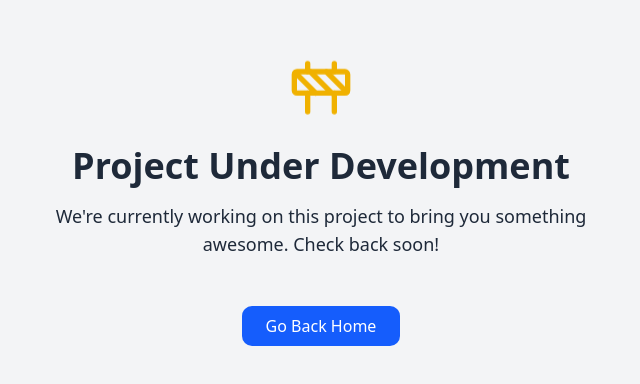
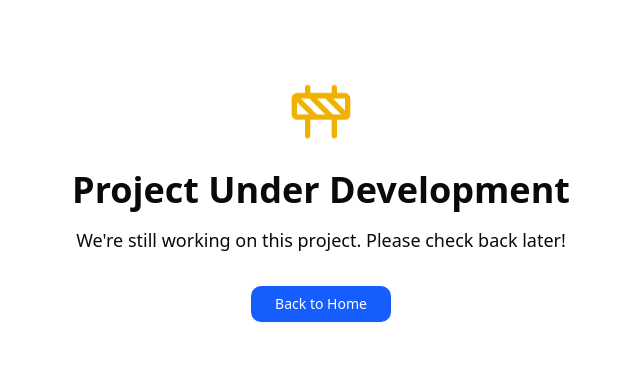
Before and after one commit to ShrinivasanT/ShrinivasanPortfolio, a Next.js app: page /under-development in a window 1280 px wide. Shown: the part 198-582 px from the top of the page, without its empty margins (319-959 px from the left). Built offline with nearby package versions, Linux system fonts and the light colour scheme.

Commit message:
Update page.js

```diff
--- a/app/under-development/page.js
+++ b/app/under-development/page.js
@@ -1,23 +1,24 @@
 "use client";
 
 import { Construction } from "lucide-react";
+import { Button } from "@/components/ui/button";
+import Link from "next/link";
 
 export default function UnderDevelopment() {
   return (
-    <div className="min-h-screen flex flex-col items-center justify-center bg-gray-100 dark:bg-black text-gray-800 dark:text-white px-4">
+    <div className="min-h-screen flex flex-col items-center justify-center bg-background text-foreground px-4">
       <Construction className="h-16 w-16 text-yellow-500 mb-6 animate-bounce" />
       <h1 className="text-4xl font-bold mb-4 text-center">
         Project Under Development
       </h1>
       <p className="text-lg text-center max-w-xl mb-8">
-        We're currently working on this project to bring you something awesome.
-        Check back soon!
+        We&apos;re still working on this project. Please check back later!
       </p>
-      <a href="/" className="mt-4">
-        <button className="px-6 py-2 rounded-lg bg-blue-600 text-white font-medium hover:bg-blue-700 transition">
-          Go Back Home
-        </button>
-      </a>
+      <Link href="/">
+        <Button className="px-6 py-2 rounded-lg bg-blue-600 text-white font-medium hover:bg-blue-700 transition">
+          Back to Home
+        </Button>
+      </Link>
     </div>
   );
 }
```
